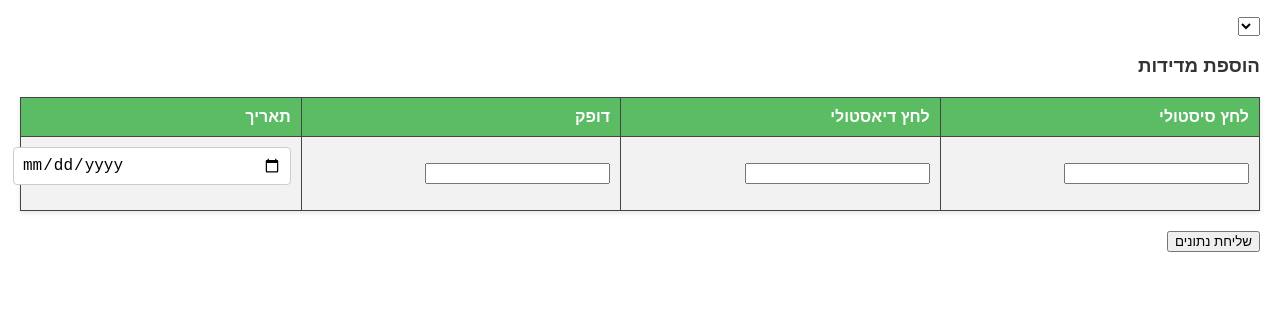
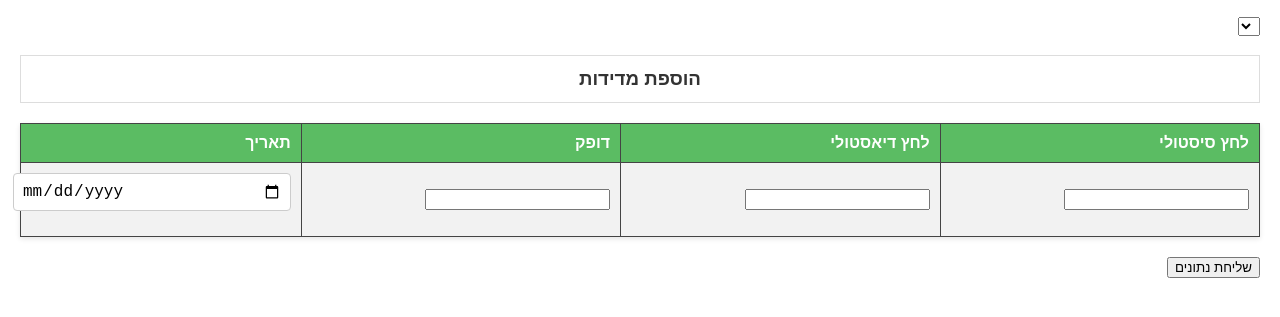
Before and after one commit to hasonateto12/blood_pressure, a website: page views/main.html in a window 1280 px wide. Shown: the part 107-424 px from the top of the page. Drawn offline with Linux system fonts and the light colour scheme; no server answers.

Commit message:
add h3 to center

```diff
--- a/css/main.css
+++ b/css/main.css
@@ -63,7 +63,7 @@ table {
     box-shadow: 0 4px 8px rgba(0, 0, 0, 0.1);
 }
 
-th, td,h2,h2,h1 {
+th, td,h2,h2,h1,h3 {
     padding: 12px;
     text-align: center;
     border: 1px solid #ddd;
```
